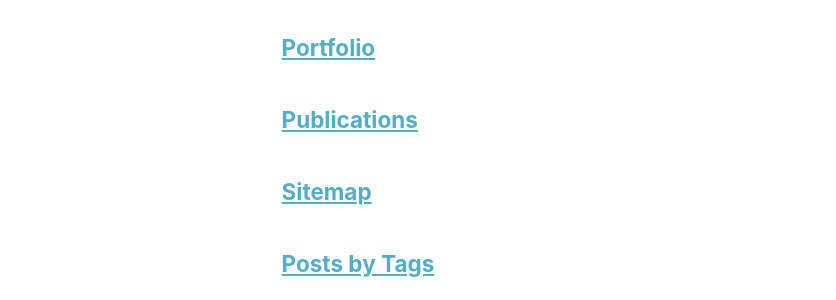
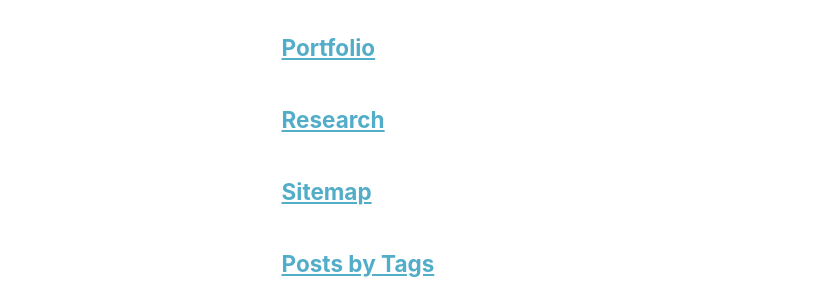
Before and after one commit to Oliverhuang123/Oliverhuang123.github.io, a Jekyll site: the page built from _pages/page-archive.html, in a window 1280 px wide and 900 px high, scrolled down 704 px. Shown: the part 154-454 px from the top of the window, without its empty margins (0-836 px from the left). Built offline with Jekyll 4.4.1, drawn with Linux system fonts in a browser that asks for light colours.

Commit message:
Update publications.html

```diff
--- a/_pages/publications.html
+++ b/_pages/publications.html
@@ -1,9 +1,9 @@
 ---
 layout: archive
-title: "Publications"
+title: "Research"
 permalink: /publications/
 author_profile: true
 ---
 
 
-I am goodo
+# Research Interests ##
```
